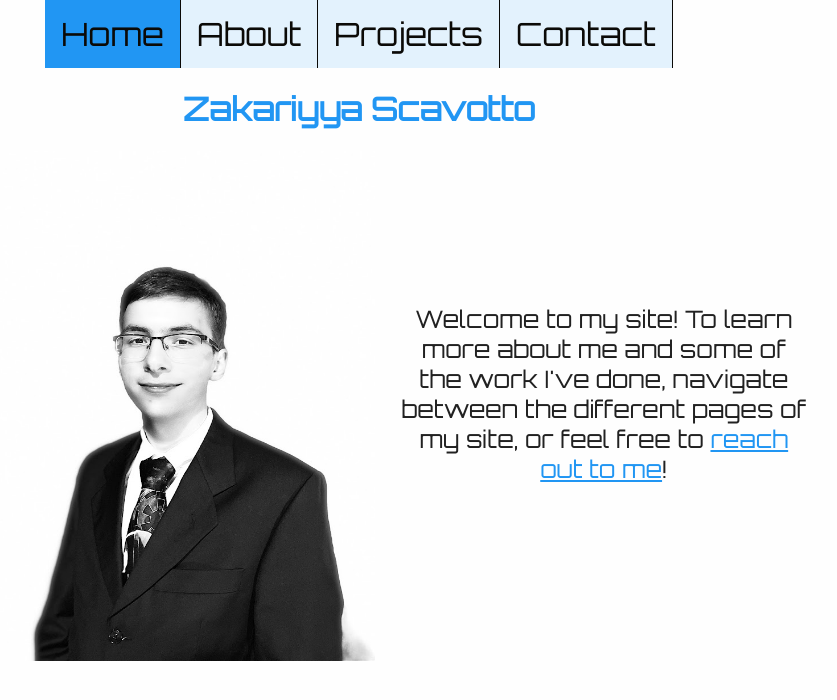
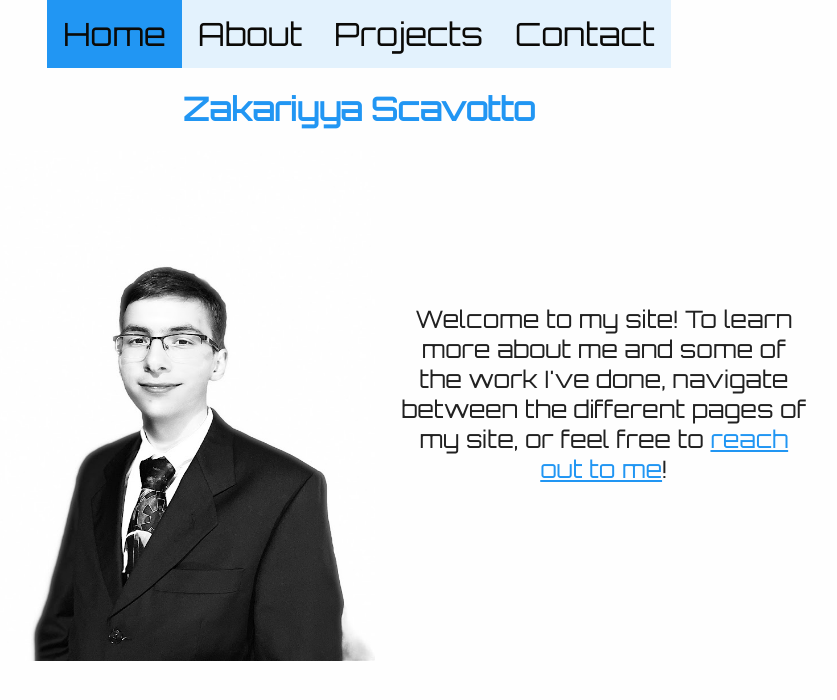
Before and after one commit to ZakariyyaScavotto/zakariyyascavotto.github.io, a plain HTML site: page pages/index.html in a window 1280 px wide. Shown: the whole page, without its empty margins (281-1118 px from the left). Drawn offline with Linux system fonts and the light colour scheme.

Commit message:
worked on image styling and navbar style

```diff
--- a/styles/aboutStyle.css
+++ b/styles/aboutStyle.css
@@ -45,7 +45,7 @@ body {
 	/* background-color: var(--cornflower-blue); */
 	margin: 0;
 	padding: 0;
-	border-right: 1px solid var(--smoky-black);
+	/* border-right: 1px solid var(--smoky-black); */
 }
 .navListItem a {
 	color: var(--smoky-black);
--- a/styles/contactStyle.css
+++ b/styles/contactStyle.css
@@ -42,7 +42,7 @@ body {
 	/* background-color: var(--cornflower-blue); */
 	margin: 0;
 	padding: 0;
-	border-right: 1px solid var(--smoky-black);
+	/* border-right: 1px solid var(--smoky-black); */
 }
 .navListItem a {
 	color: var(--smoky-black);
--- a/styles/indexStyle.css
+++ b/styles/indexStyle.css
@@ -46,7 +46,7 @@ body {
 	/* background-color: var(--); */
 	margin: 0;
 	padding: 0;
-	border-right: 1px solid var(--smoky-black);
+	/* border-right: 1px solid var(--smoky-black); */
 }
 .navListItem a {
 	color: var(--smoky-black);
--- a/styles/projectStyle.css
+++ b/styles/projectStyle.css
@@ -46,7 +46,7 @@ body {
 	/* background-color: var(--cornflower-blue); */
 	margin: 0;
 	padding: 0;
-	border-right: 1px solid var(--smoky-black);
+	/* border-right: 1px solid var(--smoky-black); */
 }
 .navListItem a {
 	color: var(--smoky-black);
```
Also changed, not shown: images/topArrowv2.png, images/whiteDownArrow.jpg.
